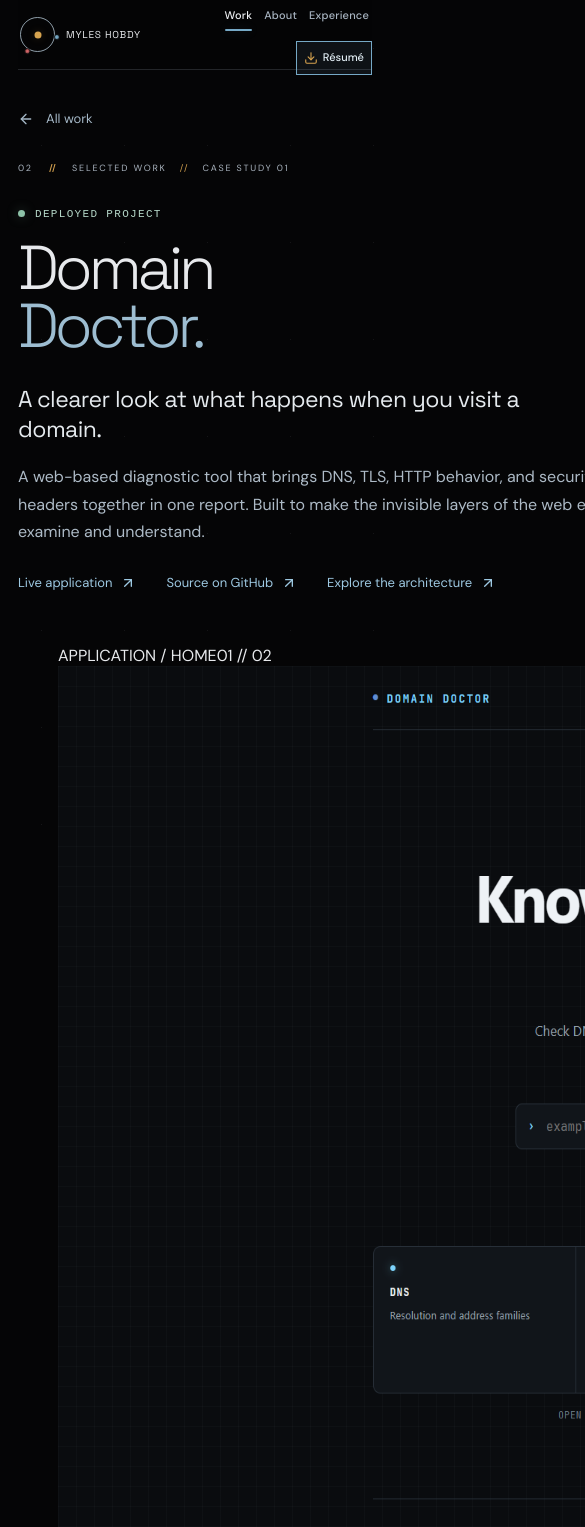
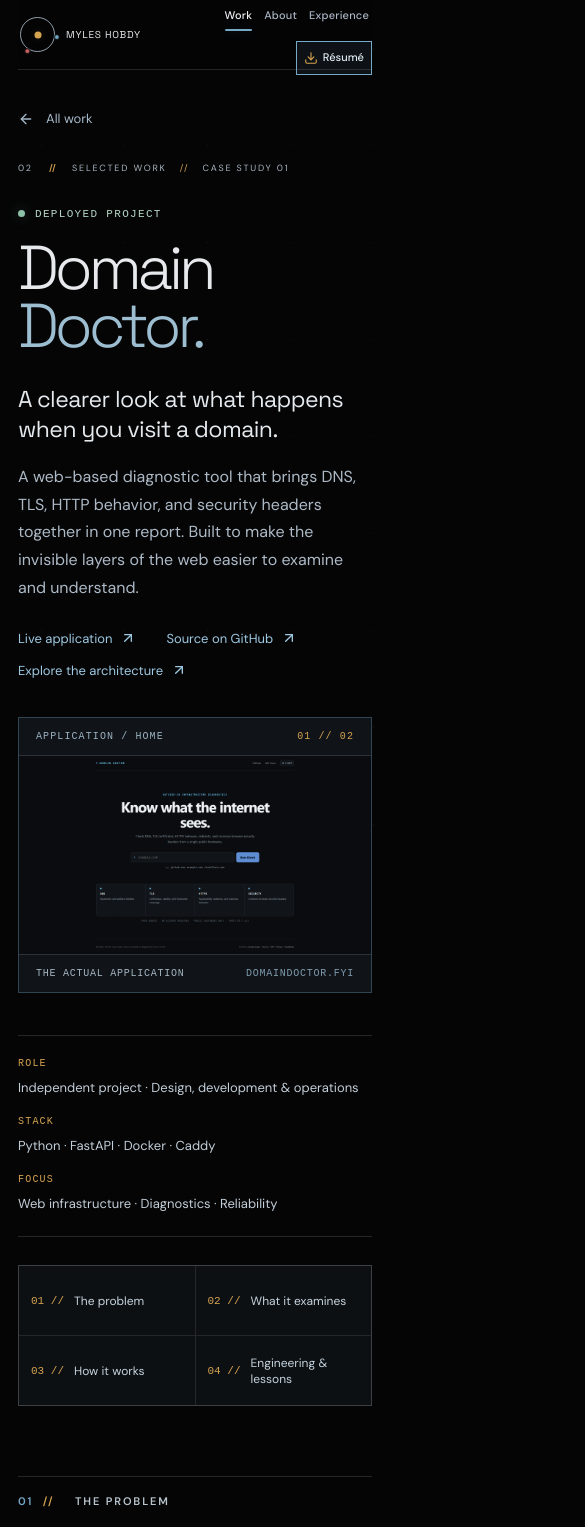
Before and after one commit to casual-loops/mylesh-portfolio, a Next.js app: page /work/domain-doctor in a window 390 px wide. Shown: the top 1527 px of the page, 585 px wide, since content can reach past the window. Built offline with nearby package versions, Linux system fonts and the light colour scheme.

Commit message:
style: display Domain Doctor screenshots in responsive framed showcases

```diff
--- a/app/globals.css
+++ b/app/globals.css
@@ -1169,3 +1169,20 @@ body:before{background-image:radial-gradient(#b8c1cb .55px,transparent .8px);opa
  .dd-progress-row p{font-size:11px;}
 }
 @media(prefers-reduced-motion:reduce){.dd-section-nav a{transition:none;}}
+
+/* Domain Doctor: real application captures, presented as evidence instead of concept art. */
+.dd-product-shot{min-width:0;margin:0;border:1px solid rgba(118,169,198,.32);background:#101419;overflow:hidden;}
+.dd-shot-top{display:flex;justify-content:space-between;gap:12px;padding:13px 17px;border-bottom:1px solid var(--line);font:10px monospace;letter-spacing:.11em;color:#9BB2C1;}
+.dd-shot-top span:last-child{color:#D6A34F;}
+.dd-product-shot img{display:block;width:100%;height:auto;object-fit:contain;background:#0D1115;}
+.dd-product-shot-hero>a{display:block;}
+.dd-product-shot-hero img{max-height:510px;object-fit:contain;}
+.dd-product-shot figcaption{display:flex;justify-content:space-between;gap:14px;flex-wrap:wrap;padding:13px 17px;border-top:1px solid var(--line);font:10px monospace;letter-spacing:.075em;color:#A4B4C0;}
+.dd-product-shot figcaption span{color:#7F9BAE;}
+.dd-result-showcase{margin-top:clamp(32px,4vw,68px);}
+.dd-result-copy{display:grid;grid-template-columns:minmax(0,1fr) minmax(0,.8fr);gap:clamp(22px,5vw,90px);align-items:end;margin-bottom:25px;}
+.dd-result-copy>span{grid-column:1/-1;color:#D6A34F;font:11px monospace;letter-spacing:.12em;}
+.dd-result-copy h3{font-family:var(--font-display);font-size:clamp(26px,3vw,48px);font-weight:300;letter-spacing:-.04em;line-height:1.18;margin:0;}
+.dd-result-copy p{font-size:clamp(15px,1.1vw,18px);line-height:1.75;color:#B2BFCB;margin:0;}
+.dd-product-shot-result img{width:100%;height:auto;max-height:760px;object-fit:contain;}
+@media(max-width:700px){.dd-result-copy{grid-template-columns:1fr;gap:14px;}.dd-result-copy>span{grid-column:auto;}}
```
